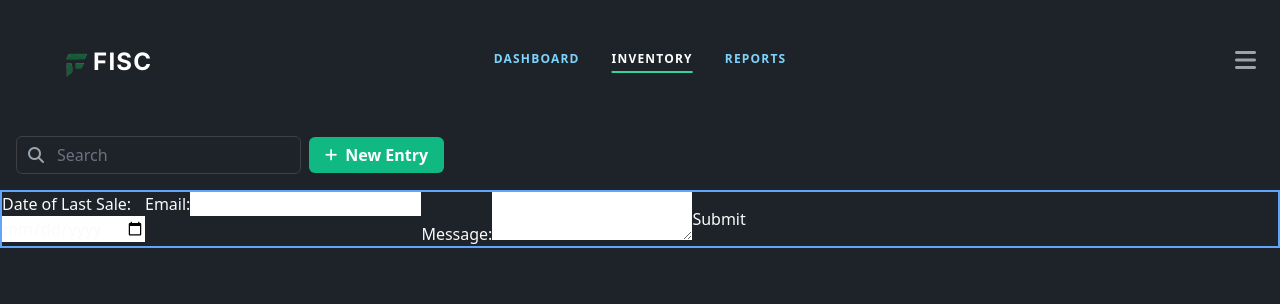
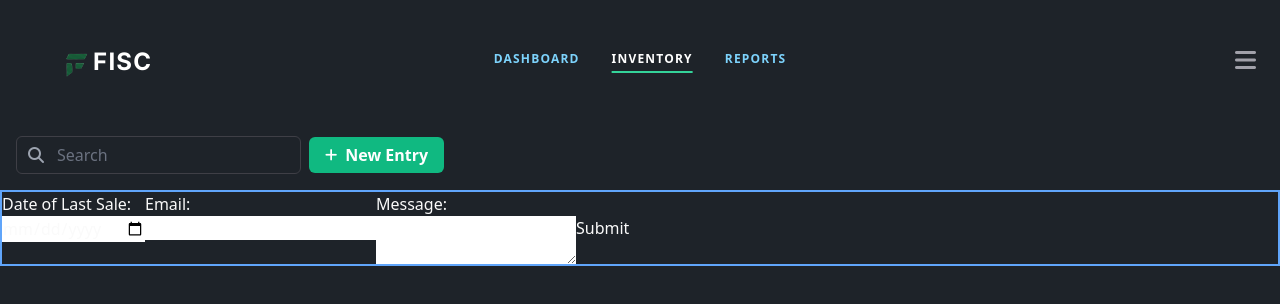
Before and after one commit to heyitsmattox/fisc, a React (Vite) app: page /inventory in a window 1280 px wide. Shown: the top 304 px of the page. Built offline with nearby package versions, Linux system fonts and the light colour scheme; a web font is replaced by a local one.

Commit message:
updated Searchbar component with more modern react and implemented a functional component

```diff
--- a/src/shared-components/InventoryForm.tsx
+++ b/src/shared-components/InventoryForm.tsx
@@ -57,7 +57,7 @@ const InventoryForm = () => {
             />
           </div>
 
-          <div>
+          <div className="flex flex-col">
             <label htmlFor="email">Email:</label>
             <input
               type="email"
@@ -69,7 +69,7 @@ const InventoryForm = () => {
             />
           </div>
 
-          <div>
+          <div className="flex flex-col">
             <label htmlFor="message">Message:</label>
             <textarea
               id="message"
--- a/src/shared-components/SearchBar.tsx
+++ b/src/shared-components/SearchBar.tsx
@@ -1,4 +1,4 @@
-import React, { type ChangeEvent, type FormEvent, useState } from "react";
+import { type ChangeEvent, type FormEvent, type JSX, useState } from "react";
 
 interface SearchBarProps {
   searchBarPlaceholderTxt: string;
@@ -9,12 +9,12 @@ interface SearchBarProps {
   widthOfSearchBar: string;
 }
 
-const SearchBar: React.FC<SearchBarProps> = ({
+export function SearchBar({
   searchBarPlaceholderTxt = "Search",
   buttonText = "New Entry",
   onButtonClick,
-  widthOfSearchBar = "w-72",
-}) => {
+  widthOfSearchBar = "w-72"
+}: SearchBarProps): JSX.Element  {
   const [text, setText] = useState<string>("");
 
   const handleSubmit = (e: FormEvent<HTMLFormElement>) => {
```
